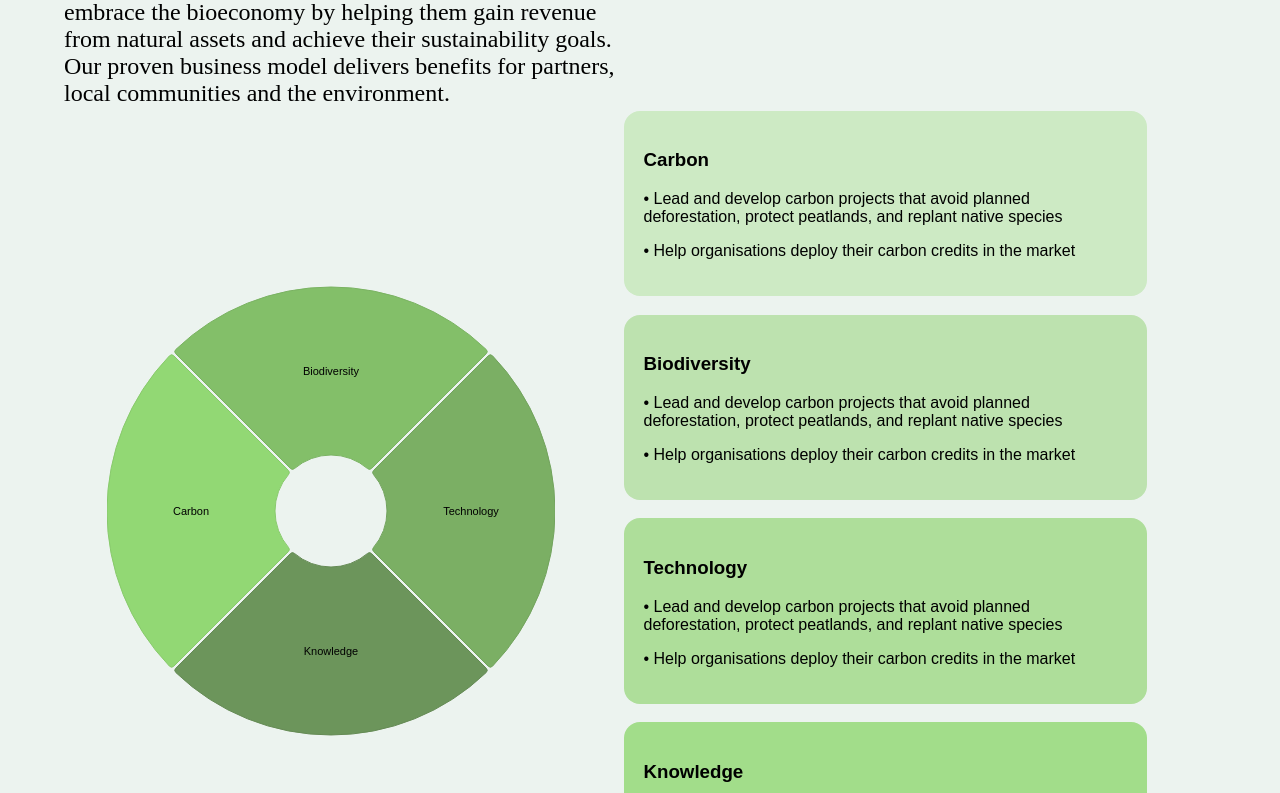
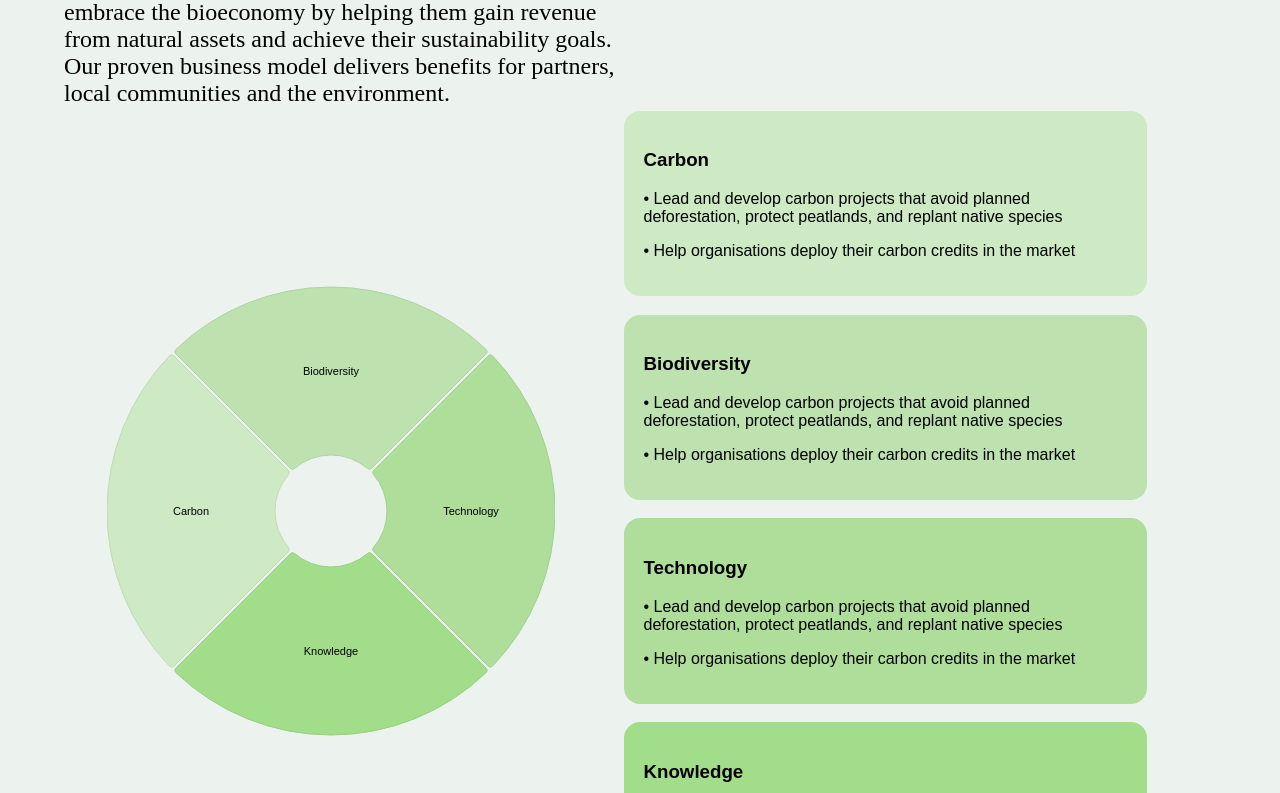
Before and after one commit to perlin-network/perl-bio-website, a React (Create React App) app: page / in a window 1280 px wide. Shown: the part 1067-1860 px from the top of the page. Built offline with nearby package versions, Linux system fonts and the light colour scheme; a web font is replaced by a local one.

Commit message:
fix: align color wheel with cards

```diff
--- a/src/pages/Splash.js
+++ b/src/pages/Splash.js
@@ -108,25 +108,25 @@ const useStyles=makeStyles({
               "id": "biodiversity",
               "label": "Biodiversity",
               "value": 25,
-              "color": "hsl(102, 40%, 58%)"
+              "color": "#BDE2AF"
             },
             {
               "id": "technology",
               "label": "Technology",
               "value": 25,
-              "color": "hsl(102, 32%, 54%)"
+              "color": "#AEDE9A"
             },
             {
               "id": "knowledge",
               "label": "Knowledge",
               "value": 25,
-              "color": "hsl(102, 24%, 47%)"
+              "color": "#A2DD8A"
             },
             {
             "id": "carbon",
             "label": "Carbon",
             "value": 25,
-            "color": "hsl(102, 56%, 65%)"
+            "color": "#CDEAC4"
             }
           ]}
         margin={{ top: 40, right: 0, bottom: 80, left: 0 }}
```
